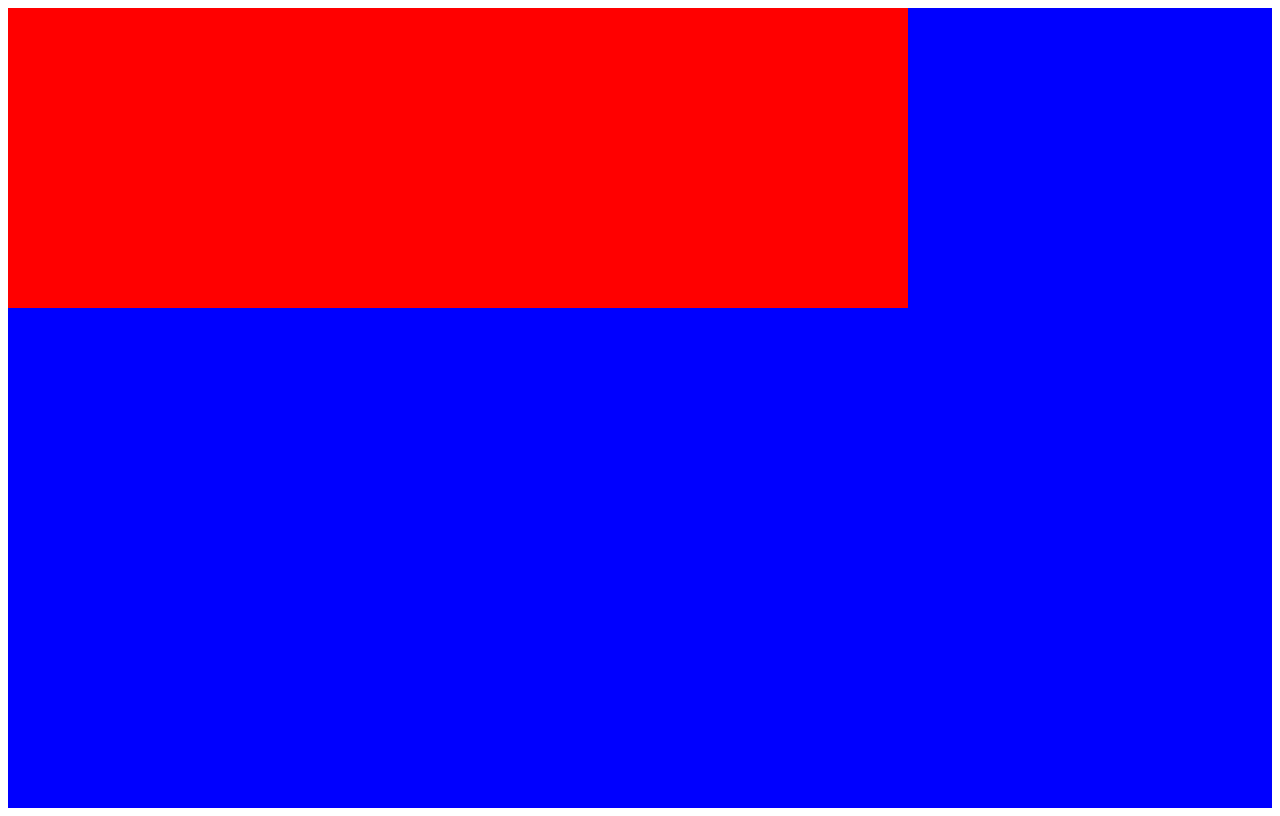
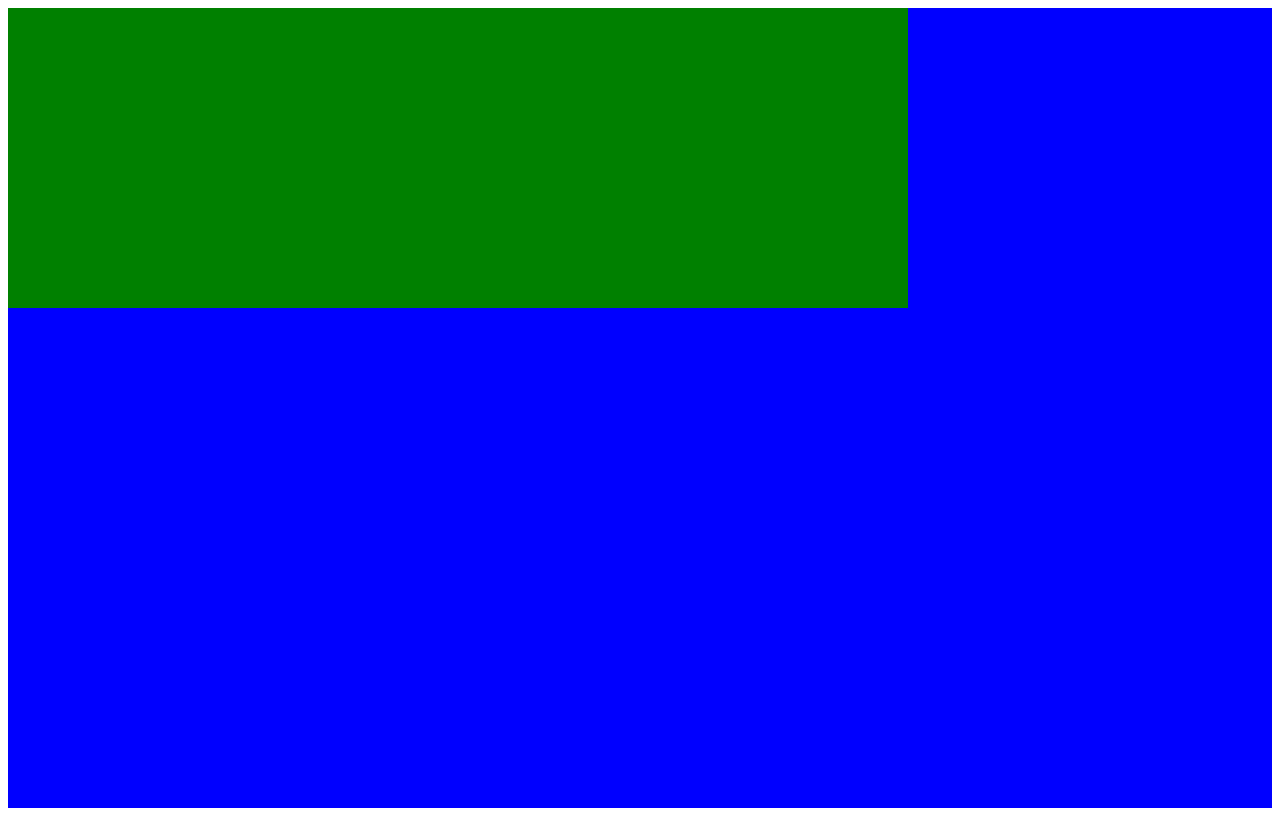
Before and after one commit to mattywong/transperth, a React app: page / in a window 1280 px wide. Built offline with nearby package versions, Linux system fonts and the light colour scheme.

Commit message:
production builds workings with start:prod command

```diff
--- a/client/src/ui/HelloWorld.js
+++ b/client/src/ui/HelloWorld.js
@@ -12,13 +12,13 @@ const Carousel = styled.div`
 Carousel.Slide = styled.div`
   flex: 0 0 300px;
   height: 300px;
-  background: red;
+  background: green;
 `;
 
 const HelloWorld = props => {
   return (
     <Carousel>
-      <Carousel.Slide />
+      <Carousel.Slide onClick={e => alert("ayyeee")} />
       <Carousel.Slide />
       <Carousel.Slide />
     </Carousel>
--- a/package.json
+++ b/package.json
@@ -6,6 +6,7 @@
   "scripts": {
     "start": "babel-node index.js --inspect",
     "start:prod": "node ./dist/server.js",
+    "prebuild": "babel-node ./scripts/prebuild.js",
     "build": "babel-node ./scripts/build.js"
   },
   "dependencies": {
--- a/scripts/build.js
+++ b/scripts/build.js
@@ -1,6 +1,8 @@
 import webpack from "webpack";
 import webpackServerConfig from "../webpack.config.server.js"; // <-- Contains ES6+
 import webpackClientConfig from "../webpack.config.js"; // <-- Contains ES6+
+
+process.env.NODE_ENV = "production";
 
 const serverCompiler = webpack(webpackServerConfig);
 serverCompiler.run();
--- a/webpack.config.js
+++ b/webpack.config.js
@@ -9,7 +9,7 @@ export default {
       ? ["webpack-hot-middleware/client", "./client/index.js"]
       : ["./client/index.js"],
   output: {
-    path: path.resolve(__dirname, "./dist"),
+    path: path.resolve(__dirname, "./dist/wwwroot"),
     filename: "bundle.js",
     publicPath: "/"
   },
--- a/webpack.config.server.js
+++ b/webpack.config.server.js
@@ -9,6 +9,9 @@ export default [
   {
     mode: process.env.NODE_ENV,
     target: "node",
+    node: {
+      __dirname: false
+    },
     externals: [nodeExternals()],
     devtool: "eval-source-map",
     entry: { server: "./index" },
```
Also changed, not shown: scripts/prebuild.js (added, +14 -0 lines).
